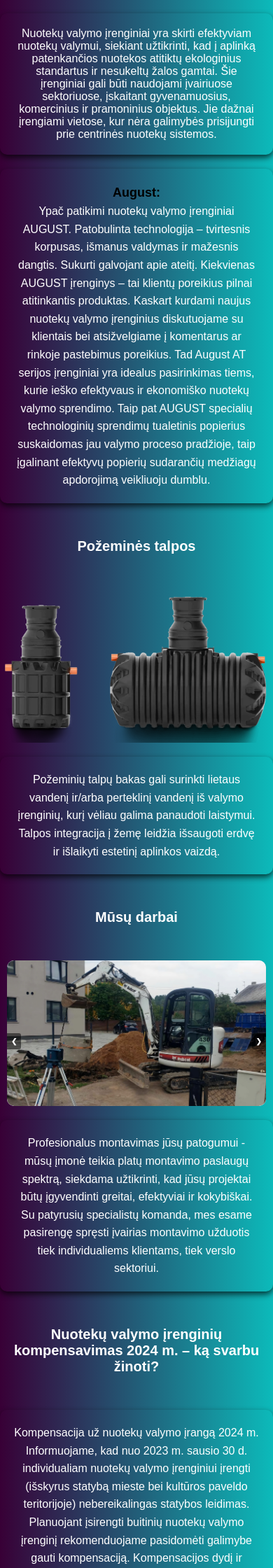
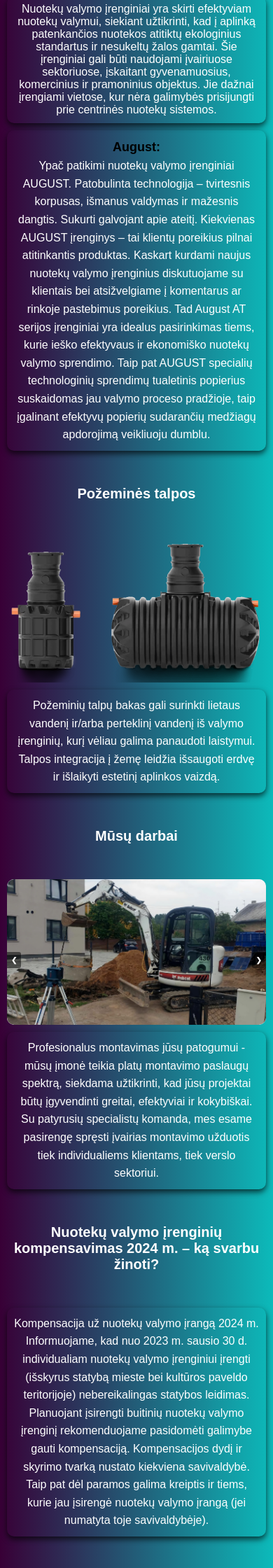
Before and after one commit to EgidijusJakimovas/kasta.lt, a PHP site: page / in a window 390 px wide. Shown: the part 817-3057 px from the top of the page at 70% size. Run offline with PHP 8.4, Linux system fonts and the light colour scheme; some libraries are stand-ins or nearby versions.

Commit message:
updated styles

```diff
--- a/wastewater_treatment_systems.css
+++ b/wastewater_treatment_systems.css
@@ -400,11 +400,26 @@
     font-size: 14px;
   }
 
+  .contacts {
+    max-width: 100%; /* Ensure full width of the container */
+    padding: 10px; /* Adjust padding for smaller screens */
+    margin: 10px; /* Reduce margin to add space around the container */
+  }
+
   .description {
     grid-template-columns: repeat(
       auto-fit,
       minmax(150px, 1fr)
     ); /* Adjust column width for tablets */
+    max-width: 100%; /* Ensure full width of the container */
+    padding: 10px; /* Adjust padding for smaller screens */
+    margin: 10px; /* Reduce margin to add space around the container */
+  }
+
+  .custom-img {
+    width: calc(100% - 20px); /* Reduce width to add space on both sides */
+    max-width: 730px; /* Keep the maximum width slightly smaller */
+    margin: 10px auto; /* Adjust margin to add more space around the image */
   }
 }
 
@@ -448,8 +463,17 @@
     padding: 8px;
   }
 
+  .contacts {
+    max-width: 100%; /* Ensure full width of the container */
+    padding: 10px; /* Adjust padding for smaller screens */
+    margin: 10px; /* Reduce margin to add space around the container */
+  }
+
   .description {
     grid-template-columns: 1fr; /* Single column layout for small screens */
+    max-width: 100%; /* Ensure full width of the container */
+    padding: 10px; /* Adjust padding for smaller screens */
+    margin: 10px; /* Reduce margin to add space around the container */
   }
 
   .services-container {
@@ -459,6 +483,12 @@
 
   .custom-logo {
     width: 80px; /* Adjust size for smaller screens */
+  }
+
+  .custom-img {
+    width: calc(100% - 20px); /* Reduce width to add space on both sides */
+    max-width: 680px; /* Keep the maximum width smaller for better fit */
+    margin: 10px auto; /* Adjust margin to add more space around the image */
   }
 }
 
@@ -505,6 +535,15 @@
 
   .description {
     grid-template-columns: 1fr; /* Ensure single column layout on very small screens */
+    max-width: 100%; /* Ensure full width of the container */
+    padding: 10px; /* Adjust padding for smaller screens */
+    margin: 10px; /* Reduce margin to add space around the container */
+  }
+
+  .contacts {
+    max-width: 100%; /* Ensure full width of the container */
+    padding: 10px; /* Adjust padding for smaller screens */
+    margin: 10px; /* Reduce margin to add space around the container */
   }
 
   .services-container {
@@ -515,4 +554,10 @@
   .custom-logo {
     width: 70px; /* Further adjust size for very small screens */
   }
+
+  .custom-img {
+    width: calc(100% - 20px); /* Further reduce width to add more space */
+    max-width: 400px; /* Set a maximum width suitable for small screens */
+    margin: 10px auto; /* Ensure there’s a consistent gap around the image */
+  }
 }
```
